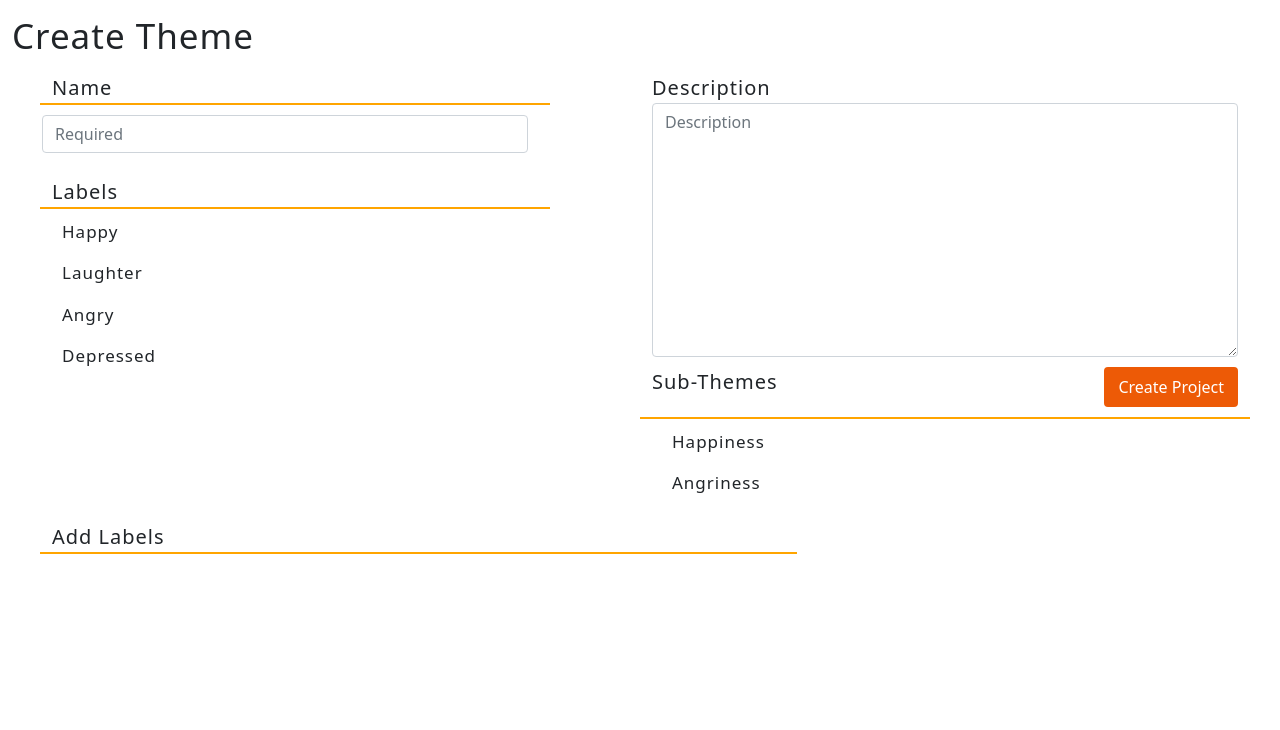
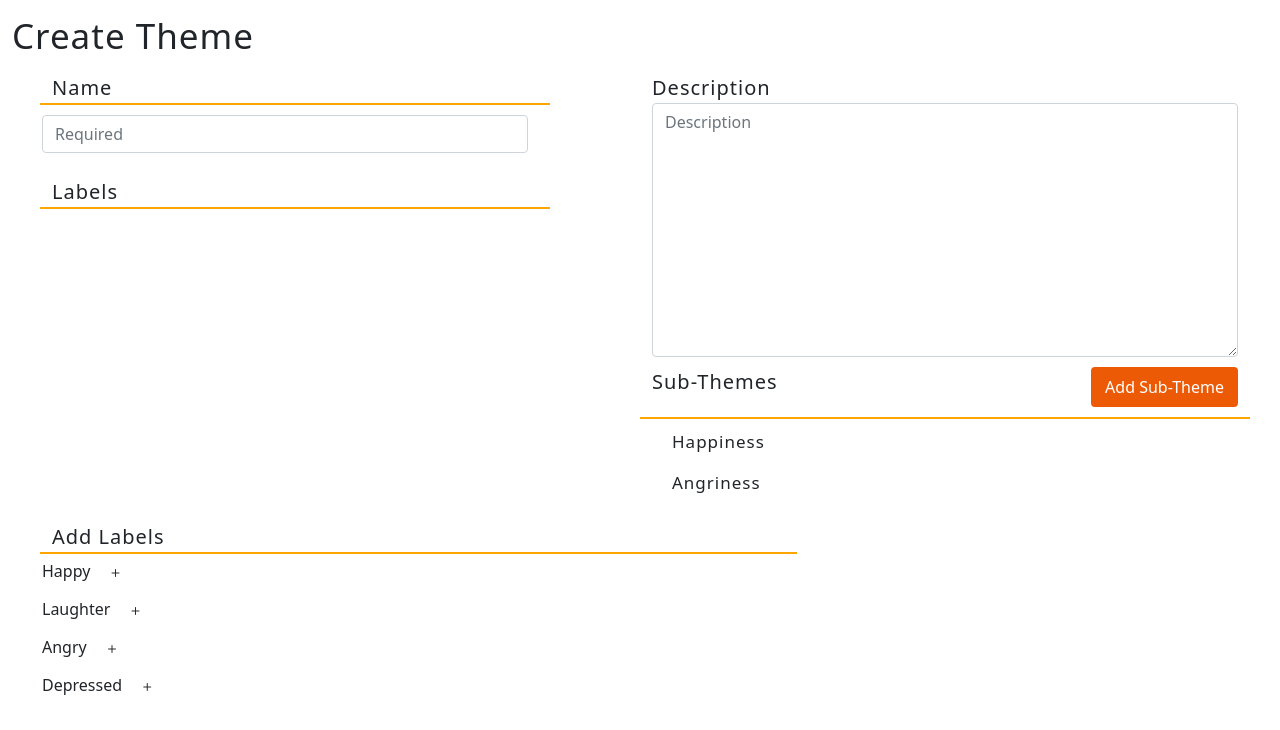
Before and after one commit to muctadir/lama, an Angular app in the folder frontend/: page /createTheme in a window 1280 px wide. Shown: the top 730 px of the page. Built offline with nearby package versions, Linux system fonts and the light colour scheme.

Commit message:
Work in progress add labels to themes

```diff
--- a/frontend/src/app/create-theme/create-theme.component.html
+++ b/frontend/src/app/create-theme/create-theme.component.html
@@ -27,8 +27,13 @@
                 </div>
                 <div class="row">
                     <div class="col-6" id="allLabelsCol">
-                        <div *ngFor="let label of allLabels">
-                            <p id="allLabels">{{label}}</p>
+                        <div *ngFor="let label of addedLabels">
+                            <span id="allLabels">{{label}}</span>
+                            <!-- Column for delete icon -->
+                            <span>
+                                <!-- x icon -->
+                                <i class="bi bi-x" (click)="notImplemented()" id="xIcon"></i>
+                            </span>
                         </div>
                     </div>
                 </div>
@@ -49,11 +54,13 @@
                     <span>
                         Sub-Themes
                     </span>
+                    <!-- Sub-theme button -->
                     <span>
                         <button type="button" class="btn btn-secondary text-nowrap" id="addSubthemeButton" (click)="notImplemented()">
-                        Create Project</button>
+                        Add Sub-Theme</button>
                     </span>
                 </div>
+                <!-- Sub-theme list from data -->
                 <div class="col-12" id="allSubthemesCol">
                     <div *ngFor="let subthemes of allSubthemes">
                         <p id="allSubthemes">{{subthemes}}</p>
@@ -74,13 +81,25 @@
             </div>
             <div class="row">
                 <!-- Add Labels Left Side -->
+                <!-- TODO Filtering and Searching -->
                     <div class="col">
+                        <!-- List of all labels for adding -->
+                        <div *ngFor="let label of allLabels">
+                            <span>
+                                {{label}}
+                            </span>
+                            <!--  add button for each label -->
+                            <button class="btn" type="button"  id="addLabelsButton" (click)="addLabel(label)">
+                                <!-- Plus icon -->
+                                <span class="bi bi-plus labelType" id="addLabelButton">
+                                </span>
+                            </button>
+                        </div>
 
                     </div>
                 <!-- Add labels Right Side -->
                     <div class="col">
                         <span id="labelTypeFilter">
-
                         </span>
                         <span id="searchField">
                         </span>
--- a/frontend/src/app/create-theme/create-theme.component.scss
+++ b/frontend/src/app/create-theme/create-theme.component.scss
@@ -39,6 +39,10 @@
 }
 #allLabelsCol{
     padding-top: 10px;
+}
+// x icon for removing labels
+#xIcon{
+    float:right
 }
 #nameInputCol{
     padding-top: 10px;
@@ -94,3 +98,6 @@
     letter-spacing: 1px;
     border-bottom-color: orange;
 }
+#addLabelButton{
+    float:right
+}
--- a/frontend/src/app/create-theme/create-theme.component.ts
+++ b/frontend/src/app/create-theme/create-theme.component.ts
@@ -1,4 +1,4 @@
-import { Component, OnInit } from '@angular/core';
+import { Component, OnInit} from '@angular/core';
 
 @Component({
   selector: 'app-create-theme',
@@ -7,14 +7,22 @@ import { Component, OnInit } from '@angular/core';
 })
 export class CreateThemeComponent implements OnInit {
 
-  //Hard coded labels
-  allLabels = ['Happy','Laughter','Angry','Depressed']
+  //Hard Coded Labels
+  allLabels: String[] = ['Happy', 'Laughter', 'Angry', 'Depressed'];
+
+  // Labels Added
+  addedLabels: String[] = [];
+
   //Hard coded sub-themes
-  allSubthemes = ['Happiness','Angriness']
+  allSubthemes = ['Happiness','Angriness'];
 
   constructor() { }
 
   ngOnInit(): void {
+  }
+
+  addLabel(label:any){
+    this.addedLabels.push(label)
   }
 
   notImplemented(): void {
```
